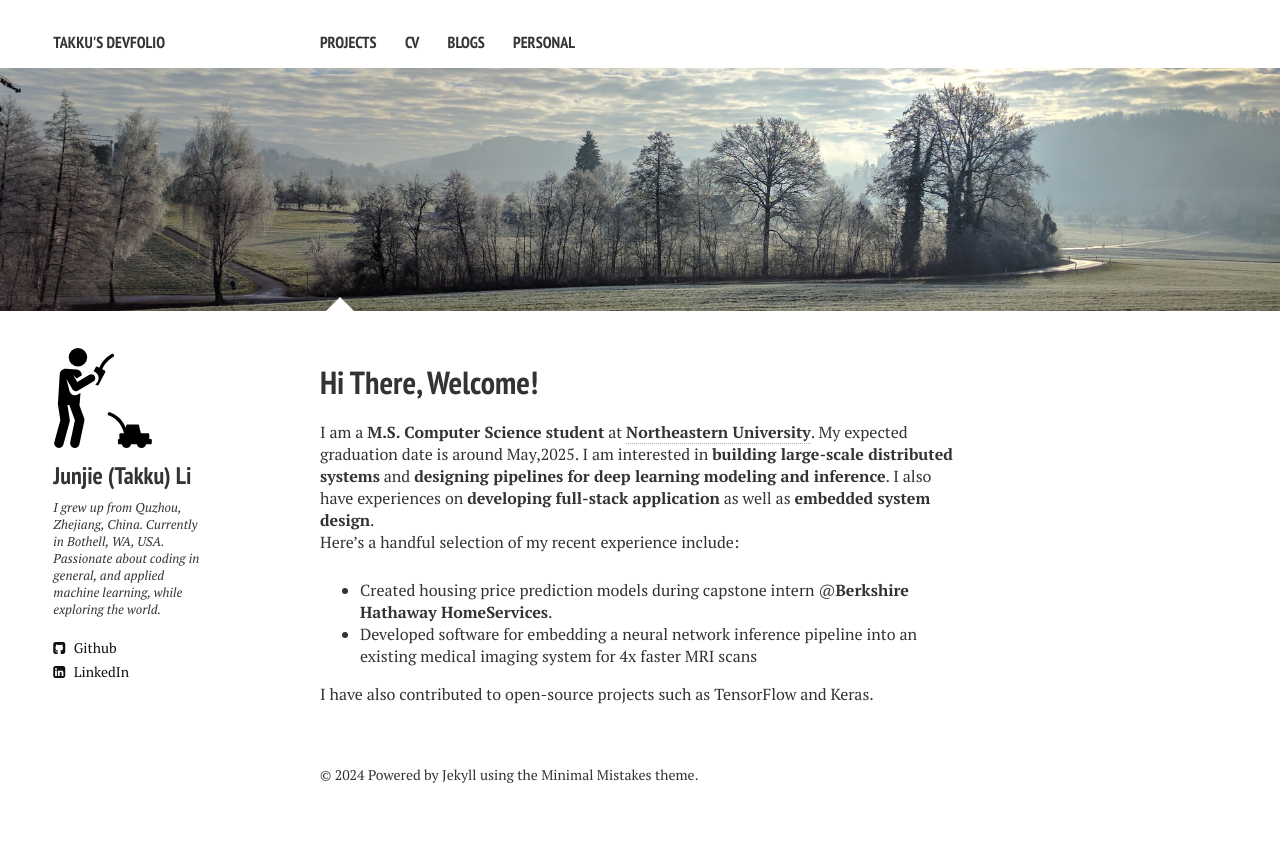
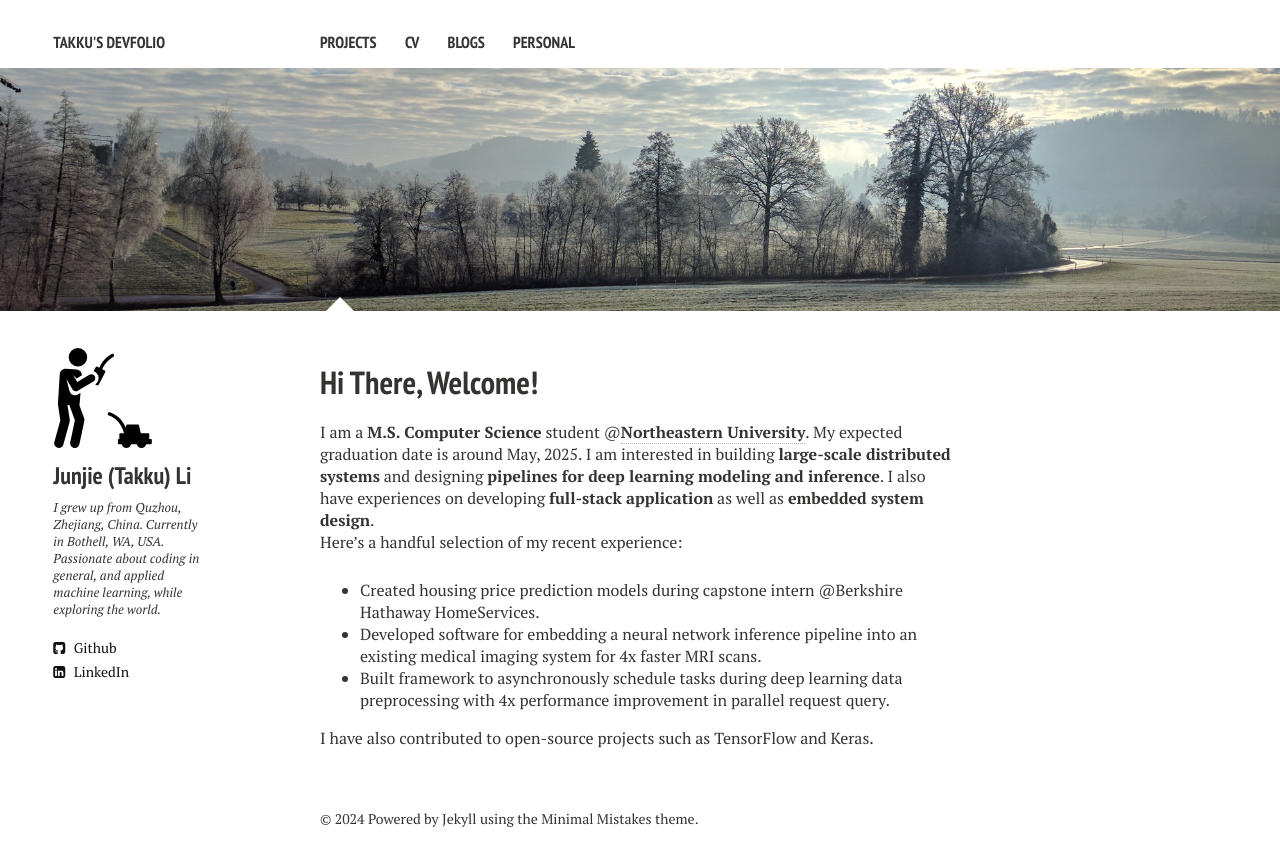
Before and after one commit to takkujunjieli/takkujunjieli.github.io, a Jekyll site: the page built from index.md, in a window 1280 px wide. Shown: the top 866 px of the page. Built offline with Jekyll 4.4.1, drawn with Linux system fonts in a browser that asks for light colours; nearby versions of some CDN libraries.

Commit message:
homepage

```diff
--- a/index.md
+++ b/index.md
@@ -7,12 +7,13 @@ image:
   feature: trees.jpg
 ---
 
-I am a <b> M.S. Computer Science student</b> at <a href="https://www.khoury.northeastern.edu/" target="_blank"><b>Northeastern University</b></a>. My expected graduation date is around May,2025.
-I am interested in <b>building large-scale distributed systems</b> and <b>designing pipelines for deep learning modeling and inference</b>. I also have experiences on <b>developing full-stack application</b> as well as <b> embedded system design</b>.
+I am a <b> M.S. Computer Science</b> student @<a href="https://www.khoury.northeastern.edu/" target="_blank"><b>Northeastern University</b></a>. My expected graduation date is around May, 2025.
+I am interested in building <b>large-scale distributed systems</b> and designing <b>pipelines for deep learning modeling and inference</b>. I also have experiences on developing <b>full-stack application</b> as well as <b>embedded system design</b>.
 
-Here's a handful selection of my recent experience include:
+Here's a handful selection of my recent experience:
 
-- Created housing price prediction models during capstone intern @<b>Berkshire Hathaway HomeServices</b>.
-- Developed software for embedding a neural network inference pipeline into an existing medical imaging system for 4x faster MRI scans
+- Created housing price prediction models during capstone intern @Berkshire Hathaway HomeServices.
+- Developed software for embedding a neural network inference pipeline into an existing medical imaging system for 4x faster MRI scans.
+- Built framework to asynchronously schedule tasks during deep learning data preprocessing with 4x performance improvement in parallel request query.
 
 I have also contributed to open-source projects such as TensorFlow and Keras.
```
